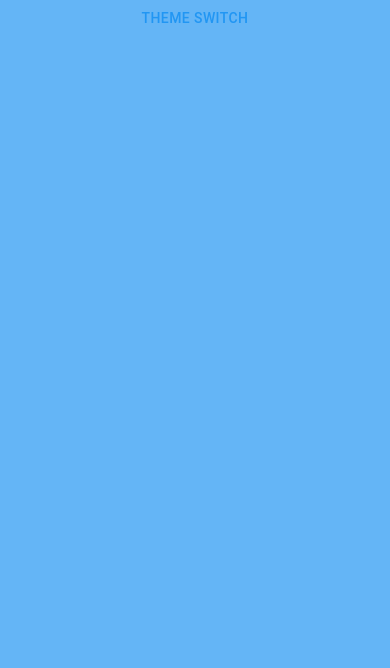
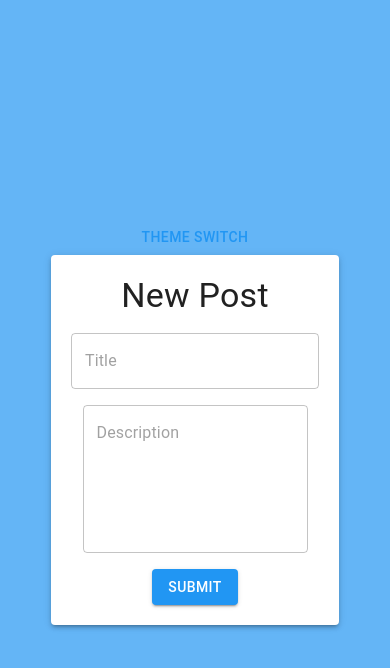
Before and after one commit to eyeamkd/gql-full-stack-sub-exp, a React (Create React App) app in the folder client/: page / in a window 390 px wide. Shown: the top 668 px of the page. Built offline with nearby package versions, Linux system fonts and the light colour scheme.

Commit message:
new post component responsive

```diff
--- a/client/src/App.js
+++ b/client/src/App.js
@@ -3,7 +3,8 @@ import logo from './logo.svg';
 import './App.css';
 import {lightTheme, darkTheme } from './theme';
 import CssBaseline from "@mui/material/CssBaseline";
-import {Button, ThemeProvider} from '@mui/material';
+import {Button, ThemeProvider, Box} from '@mui/material';
+import Post from './components/Post';
 
 function App() {
   const [theme, settheme] = React.useState(lightTheme)
@@ -18,9 +19,10 @@ function App() {
     <ThemeProvider theme={theme}>
     <CssBaseline/>
     <div className="App">
-      <header>
+      <Box sx={{display:'flex', flexDirection:'column', justifyContent:'center', alignItems:'center', minHeight:'100vh'}}>
           <Button onClick={switchTheme} >Theme Switch</Button>
-      </header>
+          <Post/>
+      </Box>
     </div>
     </ThemeProvider>
   );
--- /dev/null
+++ b/client/src/components/Post/index.js
@@ -0,0 +1,27 @@
+import React from "react";
+import { Grid, Box, TextField, Button, Paper, Typography } from "@mui/material";
+
+function Post() {
+  return (
+    <Box sx={{ display:'flex', alignItems:'center', justifyContent:'center', alignContent:'center'}}>
+      <Paper sx={{padding:'20px',maxWidth:'md'}} variant="elevation" elevation={3}>
+        <Grid container spacing={2} direction="column" sx={{justifyContent:'center', alignItems:'center'}}>
+          <Grid item>
+            <Typography variant="h4" align="center" >New Post</Typography>
+          </Grid>
+          <Grid item>
+            <TextField variant="outlined" placeholder="Title" />
+          </Grid>
+          <Grid item>
+            <TextField  rows={5} size="normal" variant="outlined" multiline placeholder="Description" />
+          </Grid>
+          <Grid item>
+            <Button variant="contained">Submit</Button>
+          </Grid>
+        </Grid>
+      </Paper>
+    </Box>
+  );
+}
+
+export default Post;
```
